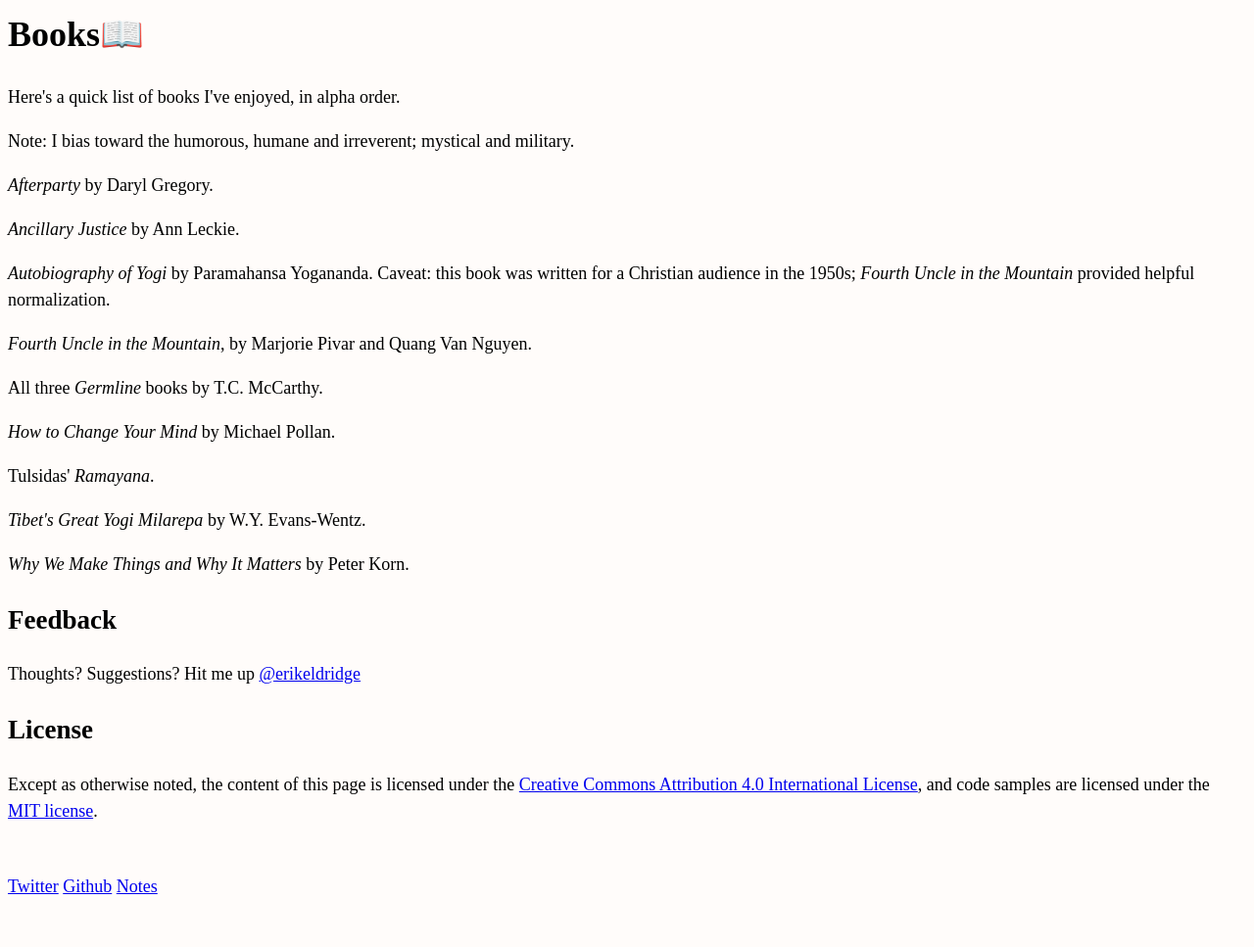
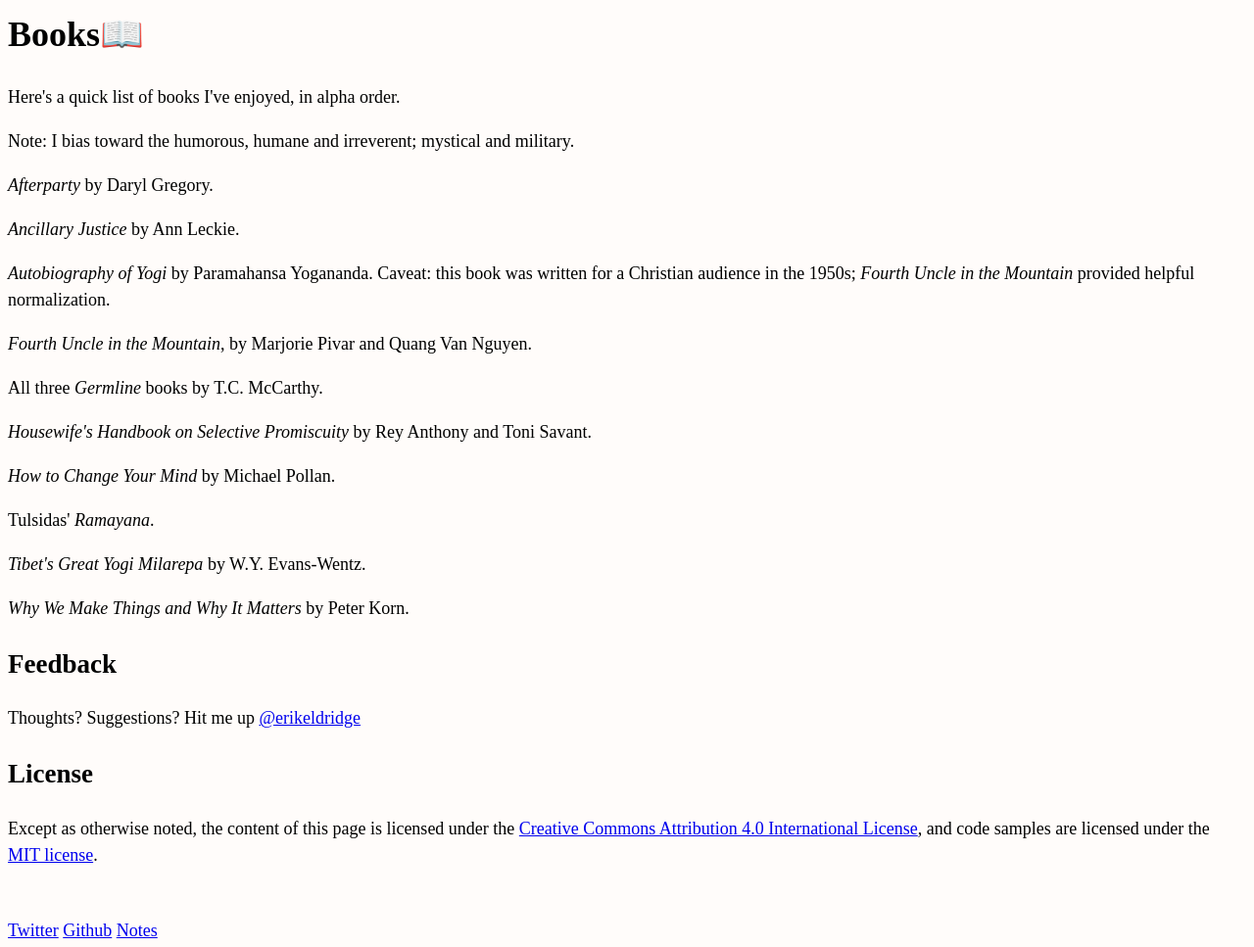
Before and after one commit to erikeldridge/erikeldridge.github.com, a Jekyll site: the page built from _posts/2019-01-02-books.md, in a window 1280 px wide. Shown: the whole page at 98% size. Built offline with Jekyll 4.4.1, drawn with Linux system fonts in a browser that asks for light colours; nearby versions of some CDN libraries; before the commit the page ends 922 px from its top, so only the background shows below that.

Commit message:
Update from Forestry.io - Updated 2019-01-02-books.md

```diff
--- a/_posts/2019-01-02-books.md
+++ b/_posts/2019-01-02-books.md
@@ -19,6 +19,8 @@ _Fourth Uncle in the Mountain_, by Marjorie Pivar and Quang Van Nguyen.
 
 All three _Germline_ books by T.C. McCarthy.
 
+_Housewife's Handbook on Selective Promiscuity_ by Rey Anthony and Toni Savant.
+
 _How to Change Your Mind_ by Michael Pollan.
 
 Tulsidas' _Ramayana_.
```
